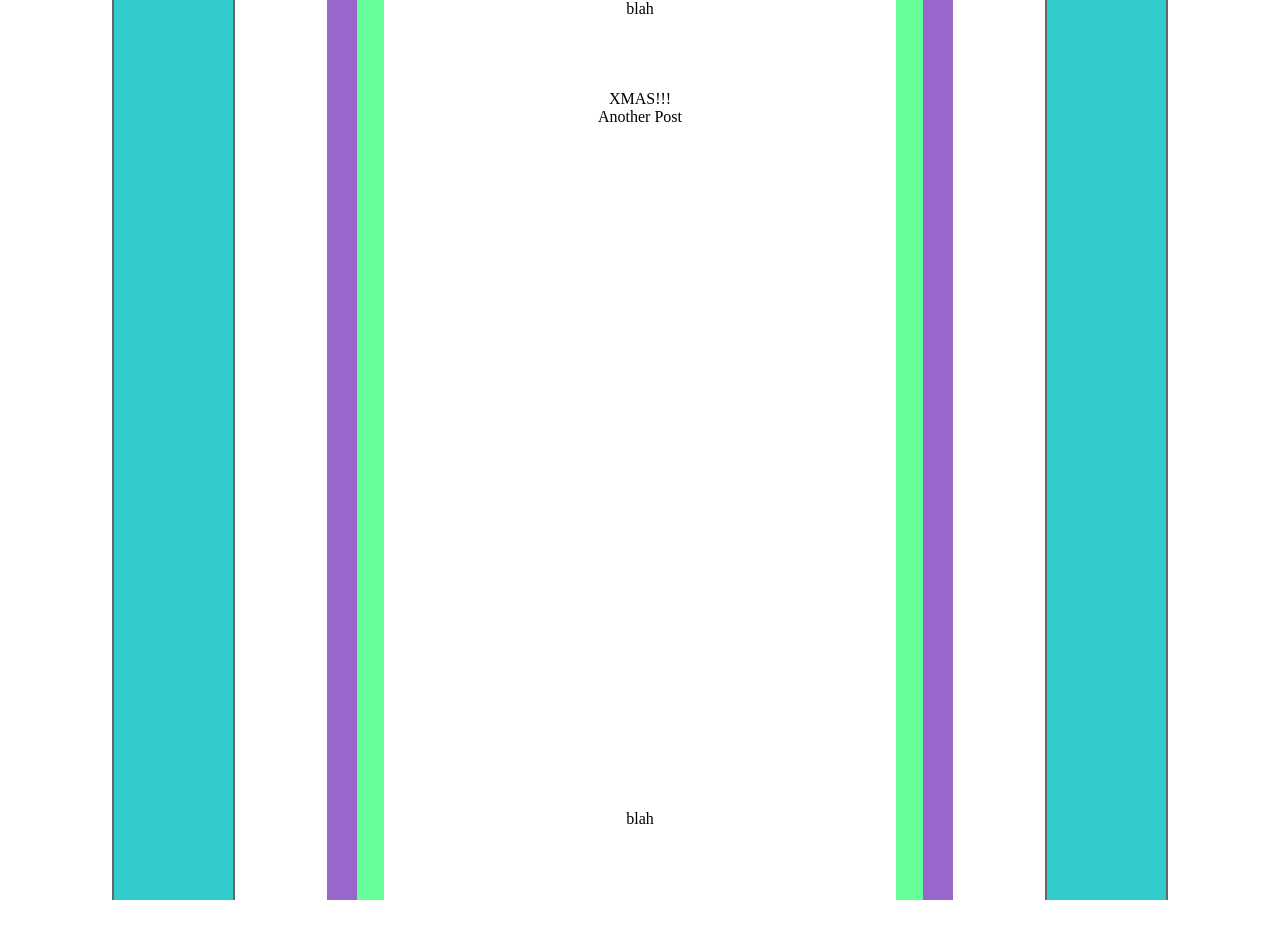
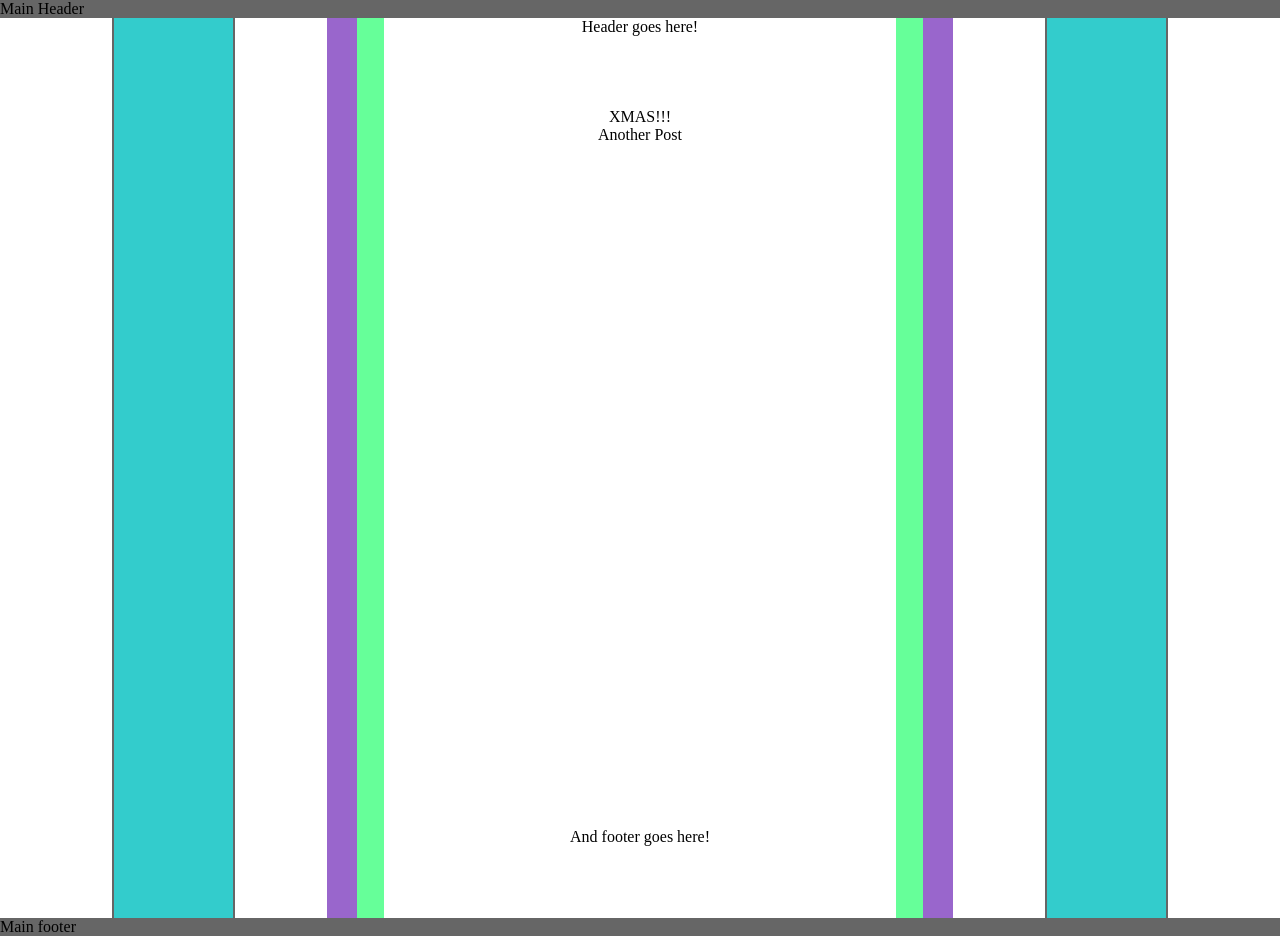
Before and after one commit to markscholtz/jekyll_blog, a Jekyll site: the page built from index.html, in a window 1280 px wide. Built offline with Jekyll 4.4.1, drawn with Linux system fonts in a browser that asks for light colours; before the commit the page ends 900 px from its top, so only the background shows below that.

Commit message:
Default layout markup and styling updated.

```diff
--- a/_layouts/default.html
+++ b/_layouts/default.html
@@ -4,6 +4,9 @@
     <link rel="stylesheet" href="/css/default.css" type="text/css" media="screen" charset="utf-8">
   </head>
   <body>
+    <header class="main">
+      <h1>Main Header</h1>
+    </header>
     <div class="left_border">
       <div class="green left_inner_border"></div>
       <div class="purple left_inner_border"></div>
@@ -11,9 +14,9 @@
         <div class="blue_inner"></div>
       </div>
     </div>
-    <div class="main">
-      <header>
-        blah
+    <div class="primary_content">
+      <header class="article_header">
+        <h1>Header goes here!</h1>
       </header>
       <article>
         <ul id="posts">
@@ -22,8 +25,8 @@
           {% endfor %}
         </ul>
       </article>
-      <footer>
-        blah
+      <footer class="article_footer">
+        <h1>And footer goes here!</h1>
       </footer>
     </div>
     <div class="right_border">
@@ -33,5 +36,8 @@
         <div class="blue_inner"></div>
       </div>
     </div>
+    <footer class="main">
+      <p>Main footer</p>
+    </footer>
   </body>
 </html>
--- a/css/default.css
+++ b/css/default.css
@@ -20,6 +20,28 @@ table, caption, tbody, tfoot, thead, tr, th, td {
 
 ol, ul {
   list-style: none;
+}
+/* RESET */
+
+/* html5 styling */
+header, nav, section, aside, footer, article {
+  clear: both;
+  display: block;
+  width: 100%;
+}
+/* html5 styling */
+
+/* main */
+html, body {
+  height: 100%;
+}
+
+header.main {
+  background-color: #666666
+}
+
+footer.main {
+  background-color: #666666
 }
 
 .left_border {
@@ -73,16 +95,18 @@ ol, ul {
   height: 100%;
 }
 
-.main {
+.primary_content {
   float: left;
   width: 40%;
   height: 100%;
 }
+/* main */
 
-header {
+/* article */
+header.article_header {
   text-align: center;
   height: 10%;
-  min-height: 50px;
+  /*min-height: 50px;*/
 }
 
 article {
@@ -90,8 +114,9 @@ article {
   height: 80%;
 }
 
-footer {
+footer.article_footer {
   text-align: center;
   height: 10%;
-  min-height: 50px;
+  /*min-height: 50px;*/
 }
+/* article */
```
